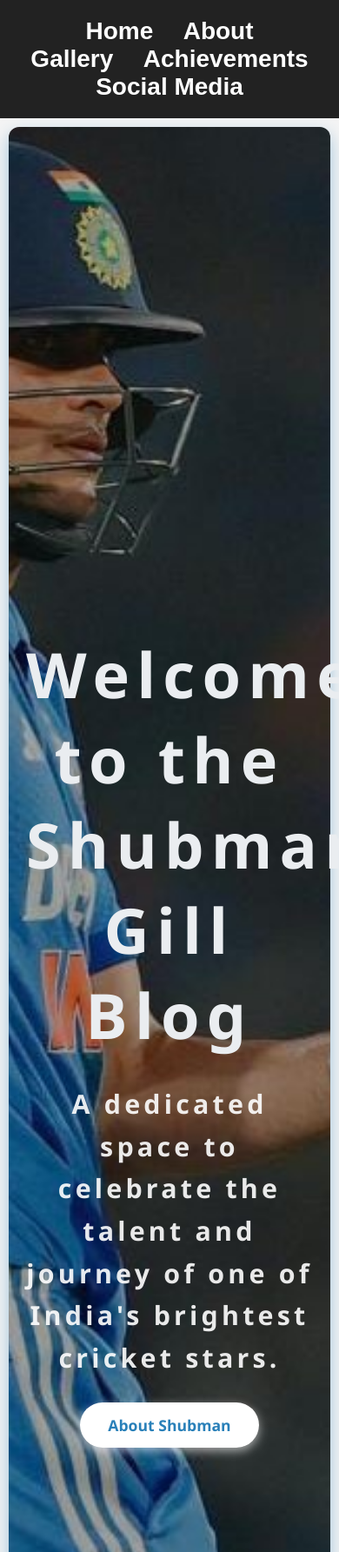
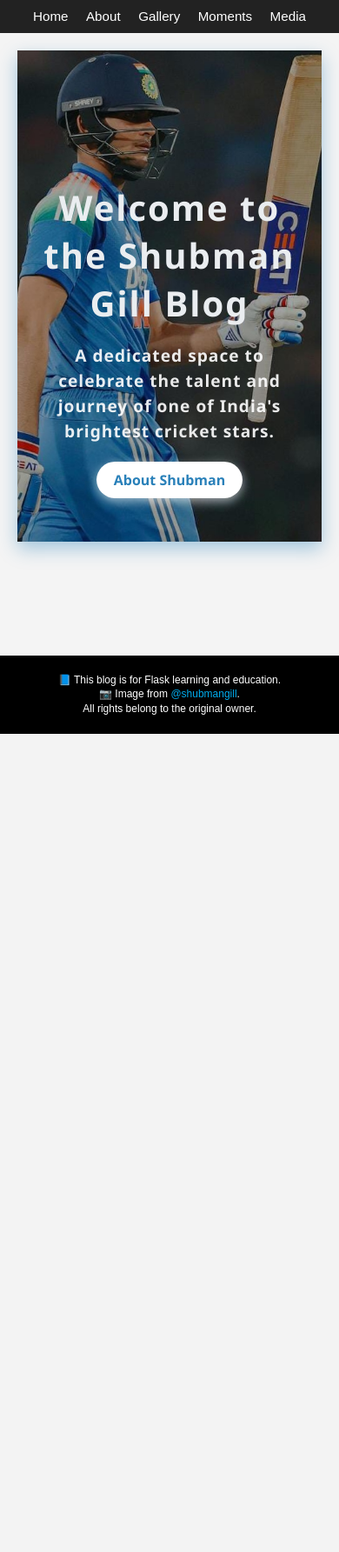
Before and after one commit to shipali-k-account/Shubman_Gill_Blog, a Flask app: page / in a window 390 px wide; the page is wider, and only the part inside the window is pictured. Shown: the top 1785 px of that part at 87% size. After the commit the page ends 844 px from the top of that part, so only its background shows below. Run offline with Flask 3, Linux system fonts and the light colour scheme.

Commit message:
Initial commit

```diff
--- a/static/style.css
+++ b/static/style.css
@@ -1,27 +1,48 @@
+html, body {
+  height: 100%;
+  margin: 0;
+  padding: 0;
+}
+
+.page-wrapper {
+  display: flex;
+  flex-direction: column;
+  min-height: 100vh;
+}
+
+.content {
+  flex: 1; /* Stretch the content area */
+  padding: 20px;
+}
 body {
     font-family: Arial, sans-serif;
     background-color: #f4f4f4;
     color: #333;
     margin: 0;
     padding: 0;
+
+}
+.main-container {
+  min-height: calc(100vh - 60px); /* Adjust 60px based on footer height */
+  padding-bottom: 10px;           /* Optional spacing above footer */
 }
 nav {
     background-color: #222;
-    padding: 20px;
+    padding: 10px;
     text-align: center;
 
 }
+
 nav a {
     color: white;
-    margin: 0 15px;
+    margin: 0 10px;
     text-decoration: none;
-    font-weight:550;
-    font-size: 28px;
+    font-weight:450;
+    font-size:  1.1rem;
+    display: inline-block;
 
 }
-.content {
-    padding: 10px;
-}
+
 h1, h2 {
     color: #eaedf0;
 }
@@ -32,14 +53,16 @@
 .hero-section {
   background-image: url("/static/images/photo.jpg");
   background-size: cover;
-  background-position:  top;
+  background-position: top center;
   background-repeat: no-repeat;
   height: 100vh;
-  padding: 520px 20px;
   color: white;
   text-align: center;
   position: relative;
-  border-radius: 12px;
+  display: flex;
+  align-items: center;
+  justify-content: center;
+  padding: 0 20px; /* Some horizontal padding */
   box-shadow: 0 8px 20px rgba(41, 128, 185, 0.4);
   font-family: 'Segoe UI', Tahoma, Geneva, Verdana, sans-serif;
 }
@@ -48,22 +71,23 @@
 .hero-section .container {
   max-width: 900px;
   margin: 0 auto;
+  padding-top: 60px;
 }
 
 .hero-section h1 {
   font-size: 4.5rem;
   margin-bottom: 10px;
   font-weight: 900;
-  letter-spacing: 8.2px;
+  letter-spacing: 5px;
 }
 
 .hero-section p {
-  font-size: 1.9rem;
-  margin-bottom: 40px;
-  line-height: 1.6;
+  font-size: 1.8rem;
+  margin-bottom: 30px;
+  line-height: 1.5;
   font-weight: 700;
   opacity: 0.9;
-  letter-spacing: 4.2px;
+  letter-spacing: 3px;
 }
 
 .btn-primary {
@@ -85,6 +109,42 @@
   color: white;
   box-shadow: 0 6px 16px rgba(41, 128, 185, 0.7);
 }
+@media (max-width: 768px) {
+  .hero-section {
+    height: auto;
+    flex-direction: column;
+    padding: 60px 20px;
+    text-align: center;
+  }
+
+
+  .hero-section h1 {
+    font-size: 2.5rem;
+    letter-spacing: 2px;
+  }
+
+  .hero-section p {
+    font-size: 1.2rem;
+    letter-spacing: 1px;
+  }
+
+  .btn-primary {
+    padding: 10px 20px;
+    font-size: 1rem;
+  }
+
+  nav {
+    padding: 10px;
+    overflow-x: auto;
+    white-space: nowrap;
+  }
+
+  nav a {
+    font-size: 0.95rem;
+    margin: 0 8px;
+  }
+}
+
 
 .about-section {
   max-width: 850px;
@@ -114,9 +174,9 @@
 
 .profile-img {
   width: 250px;
-    height: auto;
-    border-radius: 10px;
-    margin-bottom: 20px;
+  height: auto;
+  border-radius: 10px;
+  margin-bottom: 20px;
 
 }
 
@@ -243,7 +303,7 @@
 
 .gallery-item img {
   width: 100%;
-  aspect-ratio: 4 / 3; /* Maintain 4:3 ratio, adjust as needed */
+  aspect-ratio: 4 / 3;
   object-fit:contain;
   transition: transform 0.5s ease;
 }
@@ -257,7 +317,7 @@
   transform: scale(1.1);
 }
 
-/* Fade-in animation */
+
 .fade-in {
   opacity: 0;
   transform: translateY(30px);
@@ -287,6 +347,7 @@
 .contact-center {
   text-align: center;
   padding: 20px;
+
 }
 
 .social-links li a {
@@ -312,17 +373,18 @@
   list-style: none;
   padding: 0;
 }
-.simple-footer {
-  background-color: #1c1c1c;
-  color: #ffffff;
+
+ .simple-footer {
+  background-color: black;
+  color: white;
   text-align: center;
-  padding: 15px;
-  font-size: 14px;
-  font-family: 'Poppins', sans-serif;
+  padding: 8px 15px;
+  font-size: 12px;
+  line-height: 1.4;
 }
 
 .simple-footer a {
-  color: #f1c40f;
+  color: #00aced;
   text-decoration: none;
 }
 
--- a/templates/base.html
+++ b/templates/base.html
@@ -9,17 +9,27 @@
 
 </head>
 <body>
+      <div class="page-wrapper">
     <nav>
         <a href="/">Home</a>
         <a href="/about">About</a>
         <a href="/gallery">Gallery</a>
-        <a href="/achievements">Achievements</a>
-        <a href="/SocialMedia">Social Media</a>
+        <a href="/achievements">Moments</a>
+        <a href="/SocialMedia">Media</a>
     </nav>
-    <div class="content">
+    <main class="content">
 
         {% block content %} {% endblock %}
-    </div>
+    </main>
+   <footer class="simple-footer">
+  <p>
+    📘 This blog is for Flask learning and education. <br>
+    📷 Image from
+    <a href="https://www.instagram.com/shubmangill/" target="_blank">@shubmangill</a>.<br>
+    All rights belong to the original owner.
+  </p>
+</footer>
+</div>
 
 </body>
 </html>
```
Also changed, not shown: requirements.txt (added, +48 -0 lines), templates/about.html (+1 -7 lines), templates/gallery.html (+1 -7 lines), 1 other file.
